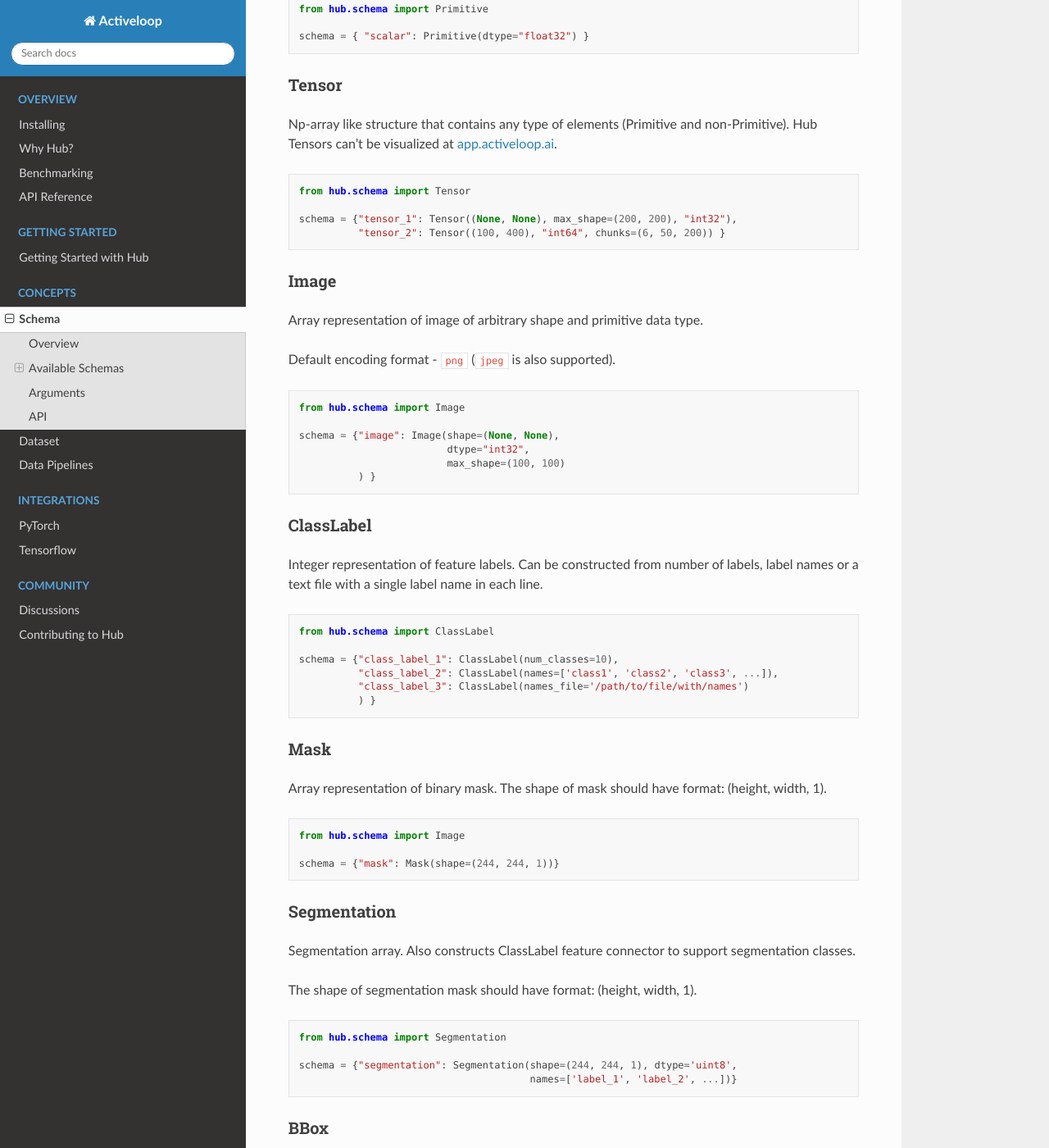
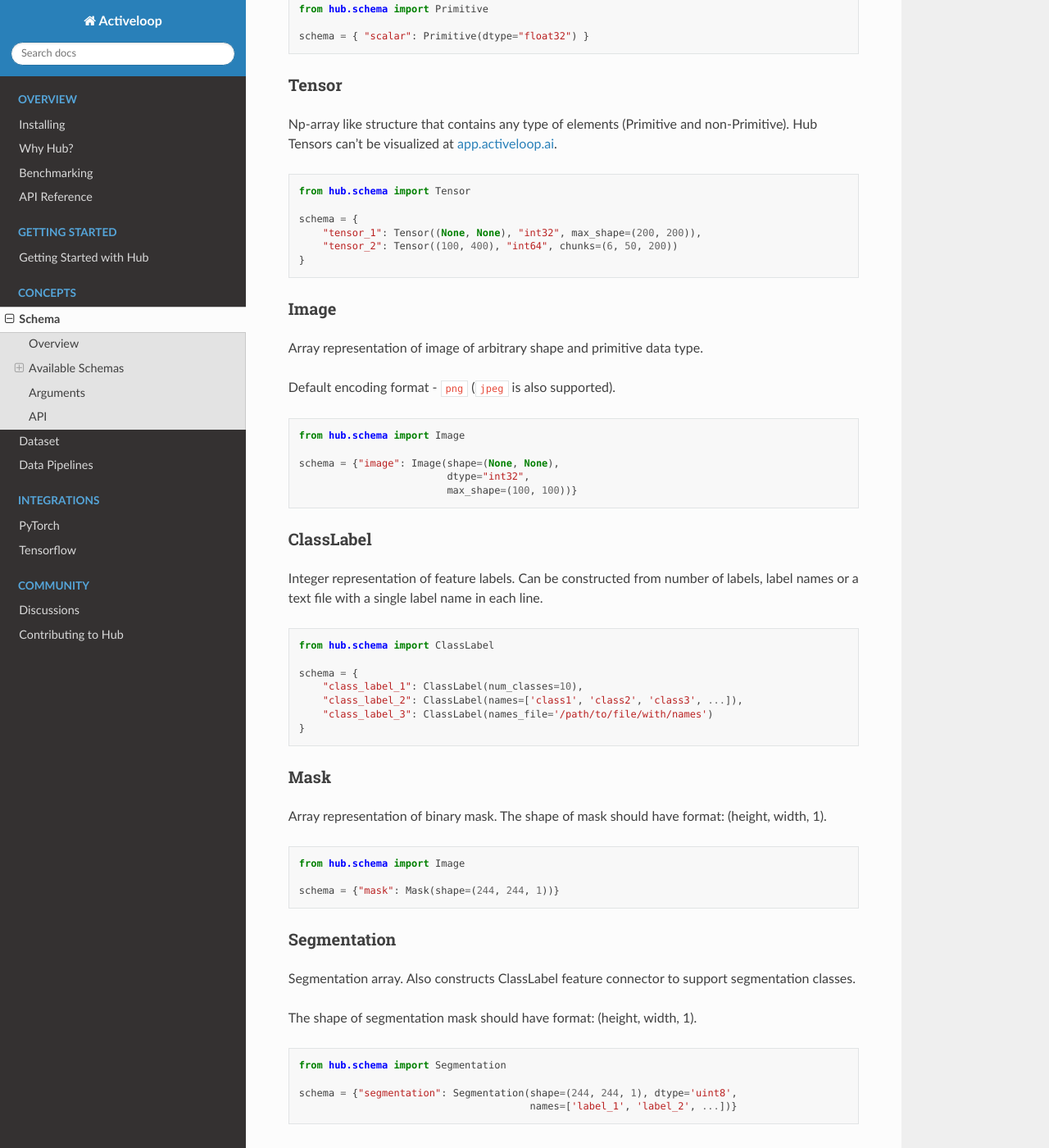
Before and after one commit to activeloopai/deeplake, a Sphinx documentation site: the page built from docs/source/concepts/features.md, in a window 1280 px wide and 1400 px high, scrolled down 524 px. Shown: the whole window at 82% size. Built offline with Sphinx 7.4.7 and the Read the Docs theme 2.0.0, drawn with Linux system fonts in a browser that asks for light colours.

````diff
--- a/docs/source/concepts/features.md
+++ b/docs/source/concepts/features.md
@@ -29,8 +29,10 @@ Np-array like structure that contains any type of elements (Primitive and non-Pr
 ```python
 from hub.schema import Tensor
 
-schema = {"tensor_1": Tensor((None, None), max_shape=(200, 200), "int32"),
-          "tensor_2": Tensor((100, 400), "int64", chunks=(6, 50, 200)) }
+schema = {
+    "tensor_1": Tensor((None, None), "int32", max_shape=(200, 200)),
+    "tensor_2": Tensor((100, 400), "int64", chunks=(6, 50, 200))
+}
 ```
 
 ### Image
@@ -44,8 +46,7 @@ from hub.schema import Image
 
 schema = {"image": Image(shape=(None, None),
                          dtype="int32",
-                         max_shape=(100, 100)
-          ) }
+                         max_shape=(100, 100))}
 ```
 
 ### ClassLabel
@@ -55,10 +56,11 @@ Integer representation of feature labels. Can be constructed from number of labe
 ```python
 from hub.schema import ClassLabel
 
-schema = {"class_label_1": ClassLabel(num_classes=10),
-          "class_label_2": ClassLabel(names=['class1', 'class2', 'class3', ...]),
-          "class_label_3": ClassLabel(names_file='/path/to/file/with/names')
-          ) }
+schema = {
+    "class_label_1": ClassLabel(num_classes=10),
+    "class_label_2": ClassLabel(names=['class1', 'class2', 'class3', ...]),
+    "class_label_3": ClassLabel(names_file='/path/to/file/with/names')
+}
 ```
 
 ### Mask
@@ -103,7 +105,7 @@ will attempt to infer it from the file extension. Also, `sample_rate` parameter
 ```python
 from hub.schema import Audio
 
-schema = {'audio': Audio(shape=(300,)}
+schema = {'audio': Audio(shape=(300,))}
 ```
 
 ### Video
````
